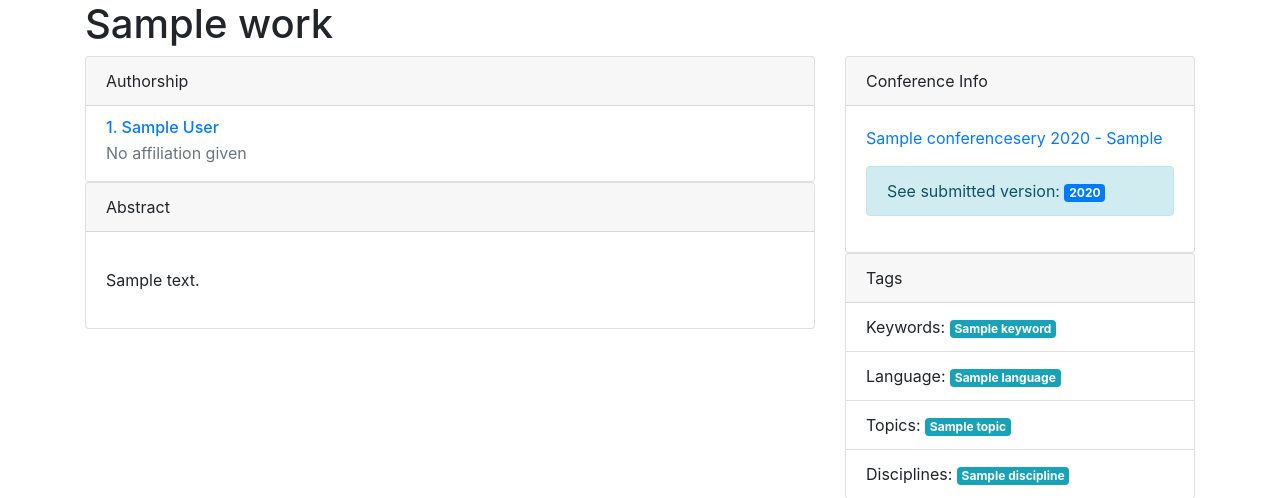
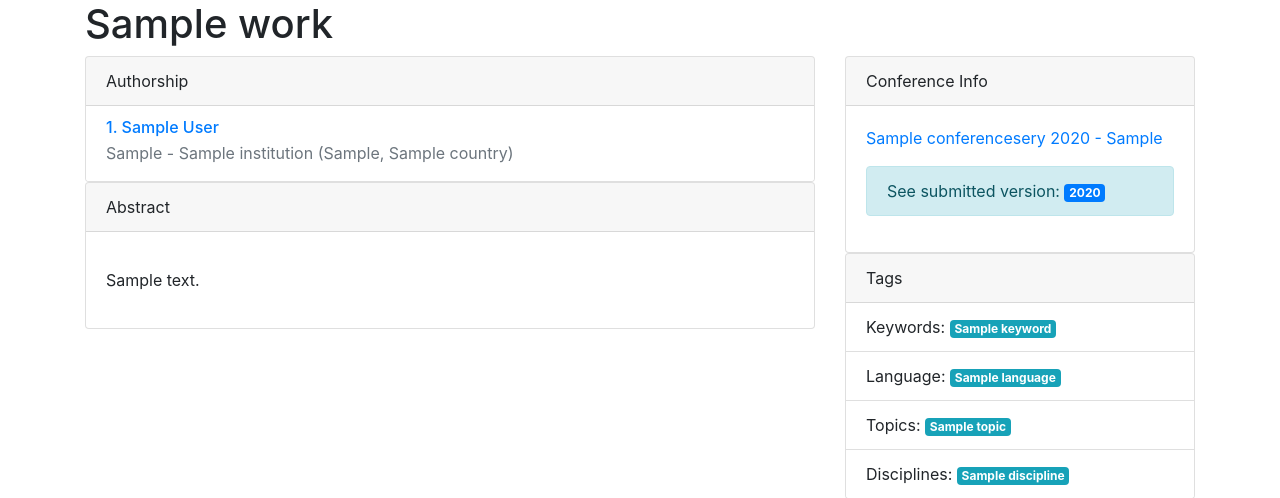
Before and after one commit to cmu-lib/dhweb_app, a Django app: page /works/1 in a window 1280 px wide. Shown: the part 56-554 px from the top of the page. Run offline with Django 3.2, Linux system fonts and the light colour scheme; tables that the repository leaves empty hold one stand-in row (values such as "Sample post"); some libraries are stand-ins or nearby versions.

Commit message:
revise display of affiliations

```diff
--- a/app/abstracts/templates/authorship_card.html
+++ b/app/abstracts/templates/authorship_card.html
@@ -5,6 +5,6 @@
 {% endif %}
 {% endwith %}
 </h6>
-{% with departments=authorship.departments.all|join:", " institutions=authorship.institutions.all|join:", "%}
-<p class="mb-1 text-muted">{% firstof departments institutions "No affiliation given" %}</p>
+{% with institutions=authorship.affiliations.all|join:", "%}
+<p class="mb-1 text-muted">{% firstof institutions "No affiliation given" %}</p>
 {% endwith %}
--- a/app/abstracts/views.py
+++ b/app/abstracts/views.py
@@ -107,12 +107,7 @@ class AuthorList(ListView):
         """
         Only return authors who have at least one public work
         """
-        return (
-            Author.objects.filter(works__state="ac")
-            .distinct()
-            .annotate(last_name=Max("appellations__last_name"))
-            .order_by("last_name")
-        )
+        return Author.objects.filter(works__state="ac").distinct()
 
 
 class ConferenceView(DetailView):
```
